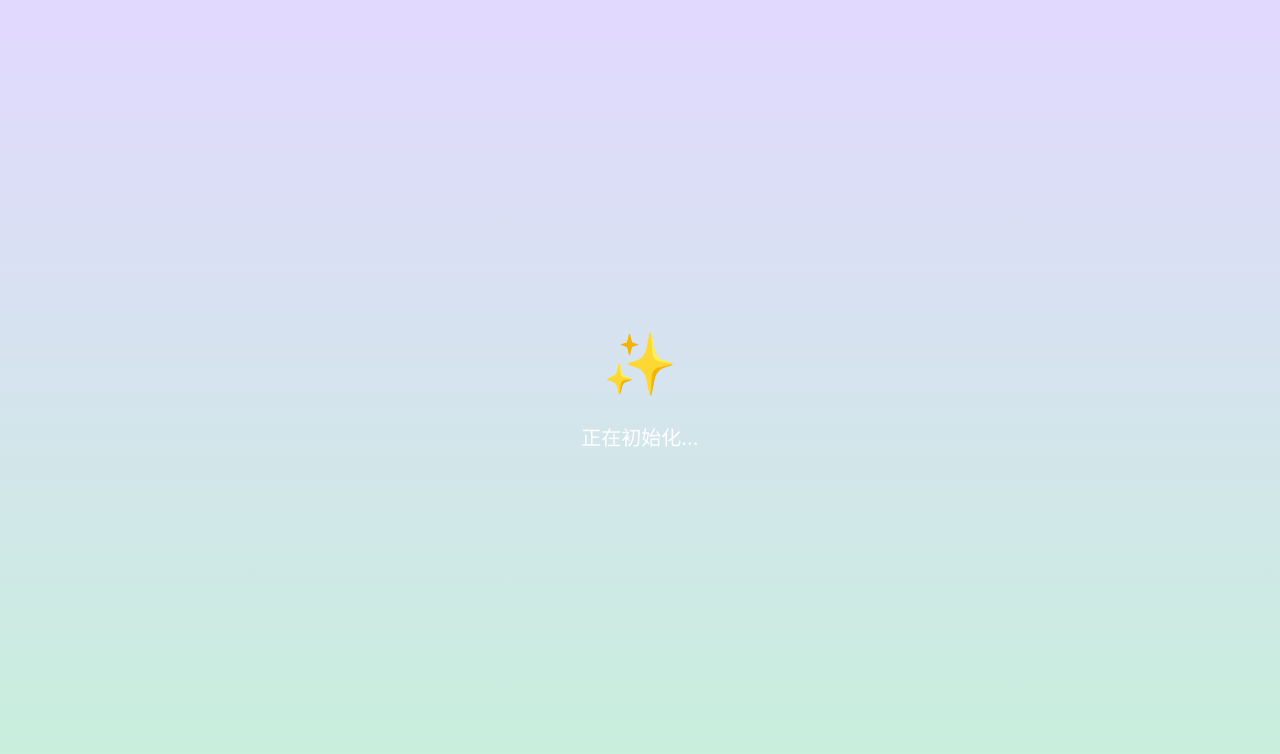
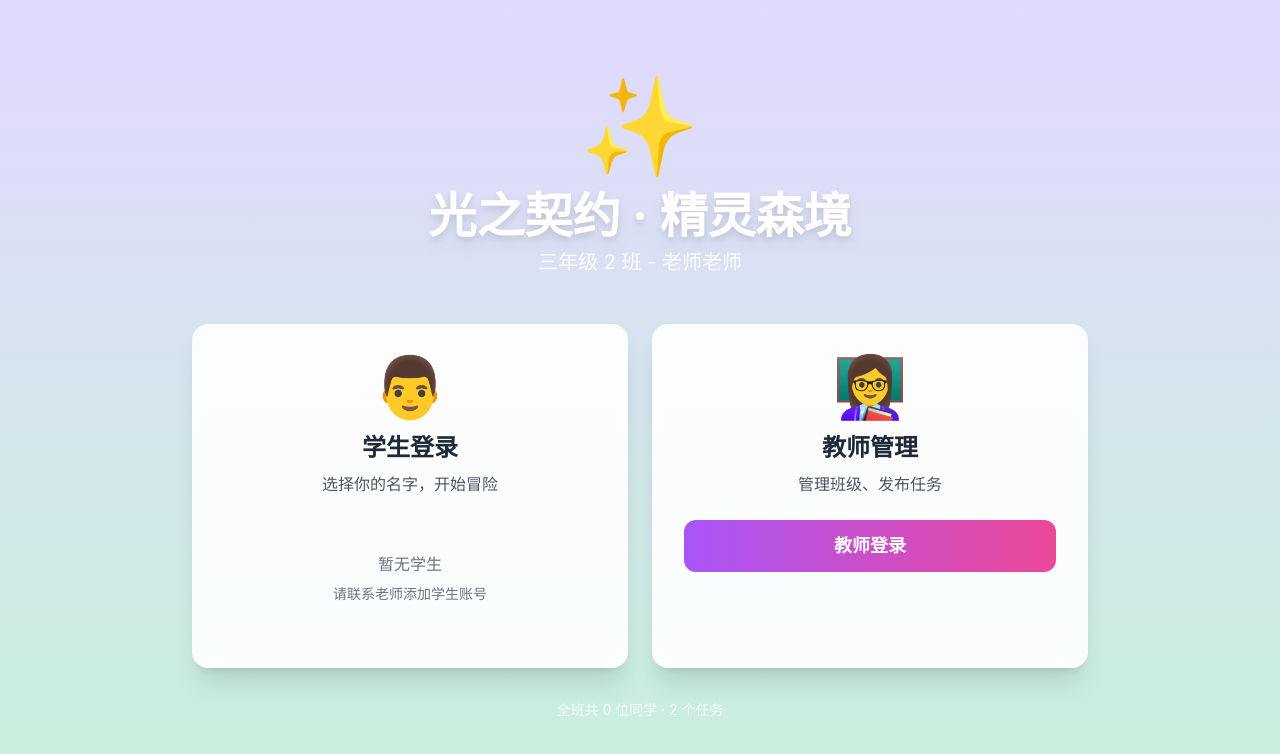
Before and after one commit to messisvip-ui/-, a React (Vite) app in the folder client/: page /forest in a window 1280 px wide. Shown: the top 754 px of the page. Built offline with nearby package versions, Linux system fonts and the light colour scheme.

Commit message:
fix: App.tsx 添加 initialize 调用

```diff
--- a/client/src/App.tsx
+++ b/client/src/App.tsx
@@ -1,5 +1,6 @@
 import { Routes, Route } from 'react-router-dom'
 import { useAppStore } from '@/store/appStore'
+import { useEffect } from 'react'
 
 // 页面组件
 import LoginPage from './pages/LoginPage'
@@ -13,7 +14,13 @@ import Profile from './pages/Profile'
 import Navigation from './components/Navigation'
 
 function App() {
-  const { currentStudentId, isTeacher, isInitialized } = useAppStore()
+  const { currentStudentId, isTeacher, isInitialized, initialize } = useAppStore()
+
+  useEffect(() => {
+    if (!isInitialized) {
+      initialize()
+    }
+  }, [])
 
   // 未初始化时显示加载
   if (!isInitialized) {
```
